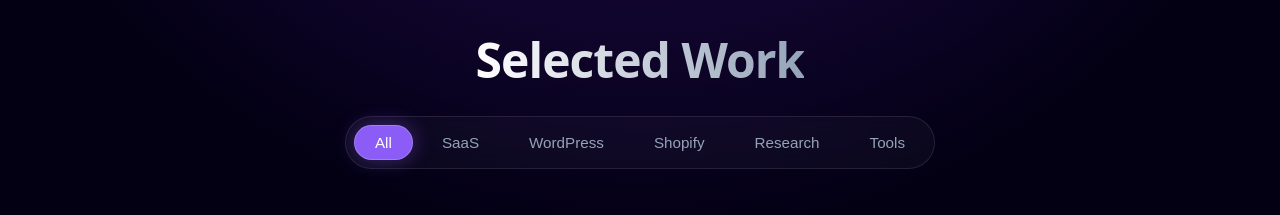
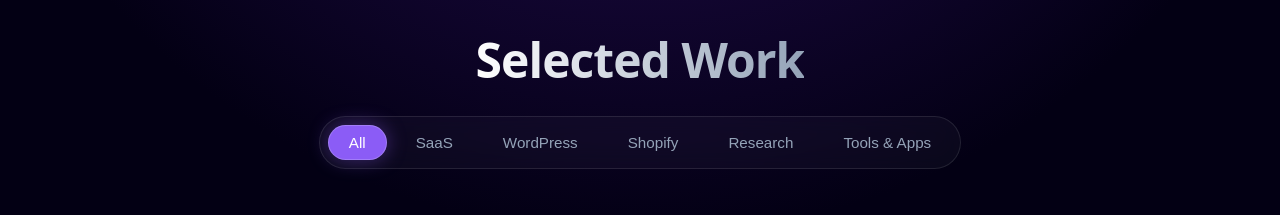
Before and after one commit to AmmarAsif-cmd/Porfolio, a React (Vite) app: page / in a window 1280 px wide. Shown: the part 1280-1495 px from the top of the page. Built offline with nearby package versions, Linux system fonts and the light colour scheme.

Commit message:
Update AutomatedTag category and add DataTales link

```diff
--- a/src/components/sections/Projects.tsx
+++ b/src/components/sections/Projects.tsx
@@ -78,7 +78,7 @@
     );
 };
 
-const CATEGORIES: Category[] = ['All', 'SaaS', 'WordPress', 'Shopify', 'Research', 'Tools'];
+const CATEGORIES: Category[] = ['All', 'SaaS', 'WordPress', 'Shopify', 'Research', 'Tools & Apps'];
 
 const Projects: React.FC = () => {
     const [activeCategory, setActiveCategory] = useState<Category>('All');
--- a/src/data/portfolio.ts
+++ b/src/data/portfolio.ts
@@ -1,4 +1,4 @@
-export type Category = 'All' | 'WordPress' | 'Shopify' | 'SaaS' | 'Research' | 'Tools';
+export type Category = 'All' | 'WordPress' | 'Shopify' | 'SaaS' | 'Research' | 'Tools & Apps';
 
 export interface Project {
     id: string;
@@ -106,12 +106,13 @@
             ],
             techStack: ["React", "TypeScript", "D3.js", "Recoil"],
             image: "/datatales.png",
+            link: "https://datatales.co.uk/",
             featured: true,
         },
         {
             id: "automated-tag",
             title: "AutomatedTag for Shopify",
-            category: "Tools",
+            category: "Tools & Apps",
             overview: "A specialized Shopify app that automatically tags orders based on specific verification criteria (OTP verification) to streamline fulfillment workflows.",
             problem: "Shopify merchants needed a way to flag high-risk or verified orders instantly without manual review. This app automates that process using webhooks.",
             role: ["Backend Developer"],
```
